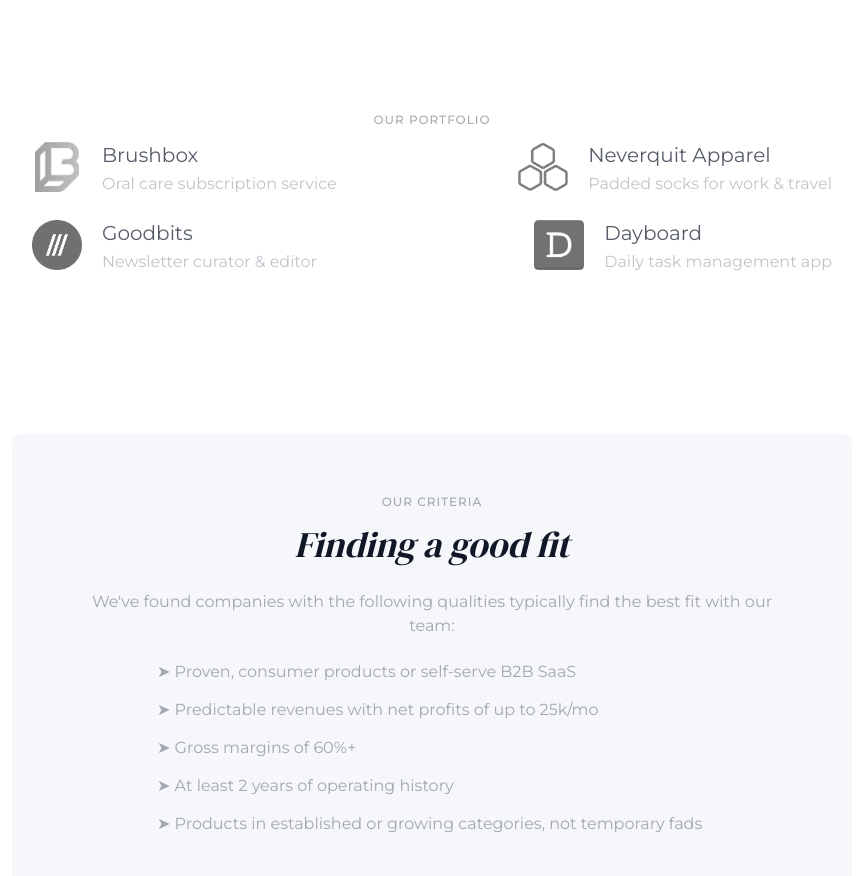
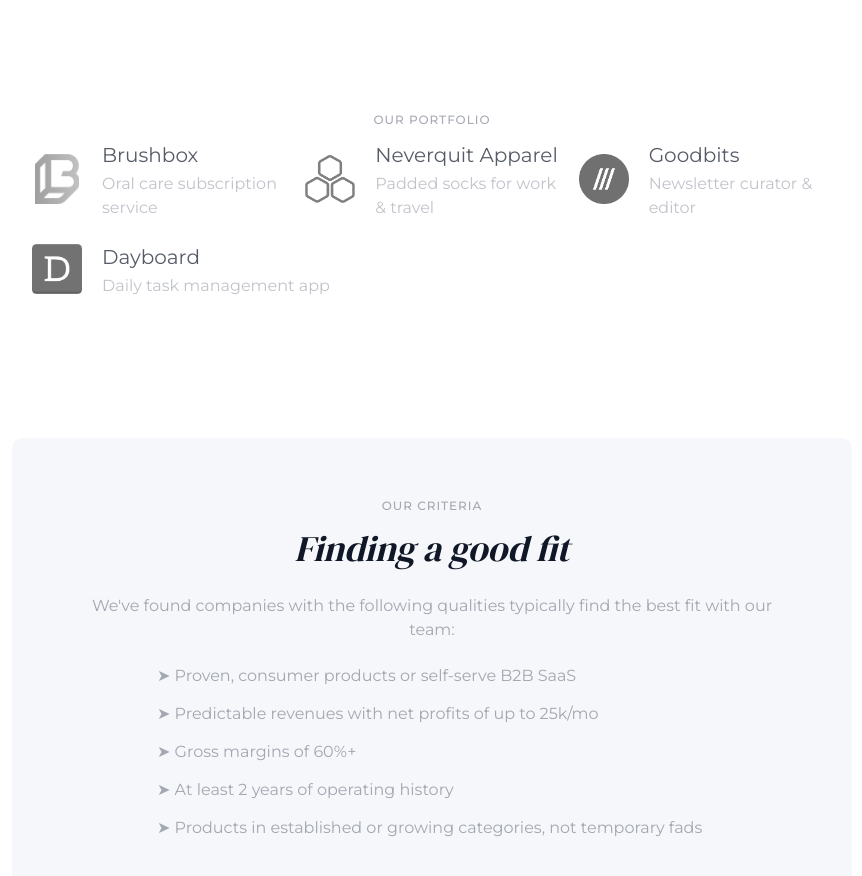
Before and after one commit to jtcchan/2x-ventures, a Next.js app: page / in a window 1280 px wide. Shown: the part 1060-1936 px from the top of the page, without its empty margins (208-1070 px from the left). Built offline with nearby package versions, Linux system fonts and the light colour scheme.

Commit message:
fix: portfolio layout to match 3+1 grid from original

```diff
--- a/components/Portfolio.tsx
+++ b/components/Portfolio.tsx
@@ -39,15 +39,18 @@
           </p>
         </div>
 
-        <div className="flex flex-wrap justify-between items-center opacity-70 mt-[10px]">
-          {portfolioItems.map((item) => (
-            <div key={item.id} className="flex items-center min-w-[250px] mb-5">
+        {/* 3+1 layout: 3 items in top row, Dayboard below left-aligned */}
+        <div className="opacity-70 mt-[10px]">
+          {/* Top row: 3 items */}
+          <div className="grid grid-cols-1 sm:grid-cols-3 gap-x-[20px] gap-y-[20px] mb-[20px]">
+            {portfolioItems.slice(0, 3).map((item) => (
+              <div key={item.id} className="flex items-center">
                 <Image
                   src={item.logo}
                   alt={item.name}
                   width={50}
                   height={50}
-                className="w-[50px] h-[50px] object-contain grayscale"
+                  className="w-[50px] h-[50px] object-contain grayscale flex-shrink-0"
                 />
                 <div className="ml-5">
                   <p className="text-[20px] font-normal text-gray-900 leading-[34px] mb-0">
@@ -60,6 +63,25 @@
               </div>
             ))}
           </div>
+          {/* Bottom row: Dayboard only, left-aligned */}
+          <div className="flex items-center">
+            <Image
+              src={portfolioItems[3].logo}
+              alt={portfolioItems[3].name}
+              width={50}
+              height={50}
+              className="w-[50px] h-[50px] object-contain grayscale flex-shrink-0"
+            />
+            <div className="ml-5">
+              <p className="text-[20px] font-normal text-gray-900 leading-[34px] mb-0">
+                {portfolioItems[3].name}
+              </p>
+              <p className="text-base text-gray-500/60">
+                {portfolioItems[3].description}
+              </p>
+            </div>
+          </div>
+        </div>
       </div>
     </section>
   )
```
Lines whose indentation alone changed are shown as unchanged.
